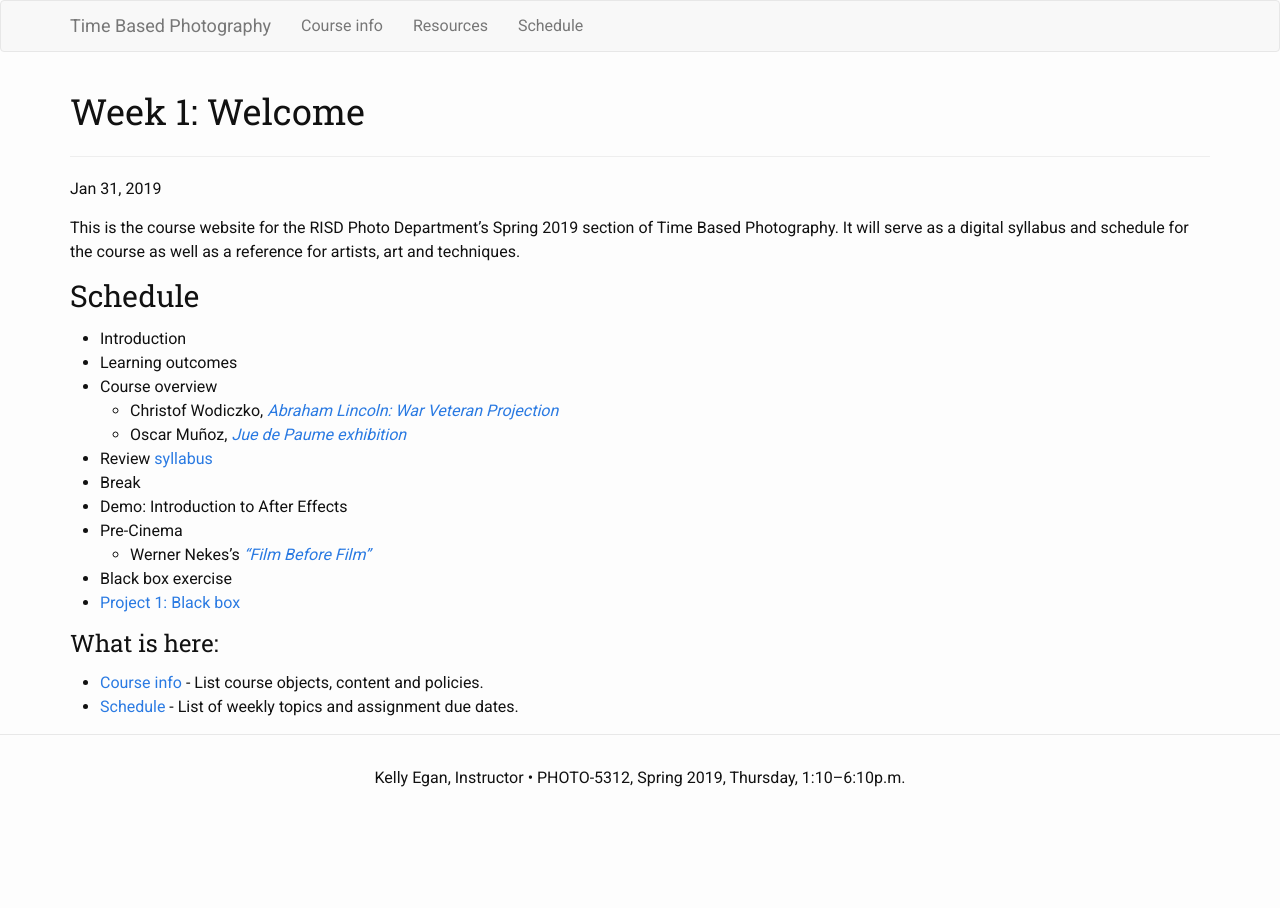
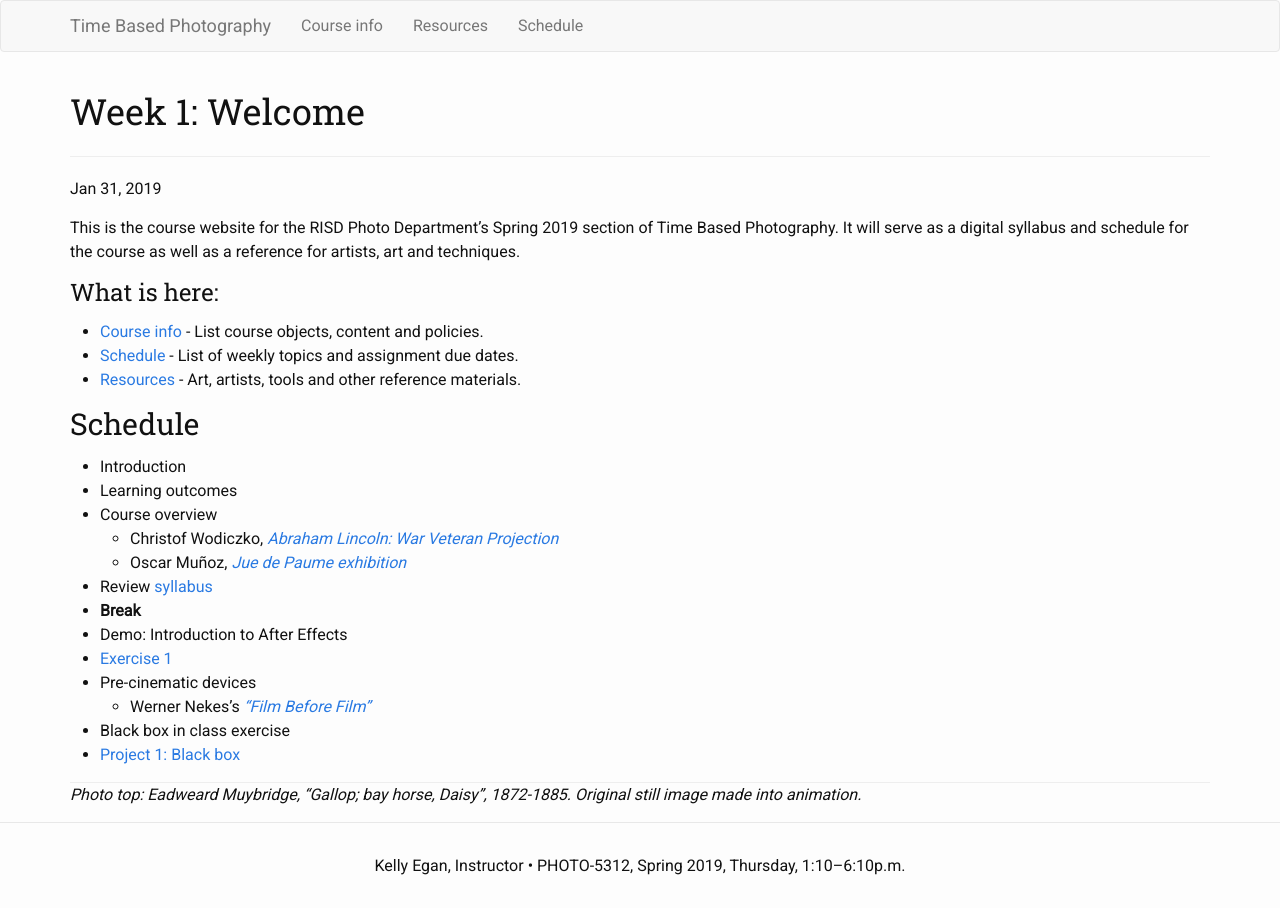
Before and after one commit to kellyegan/StillMoving, a Jekyll site: the page built from _posts/2019-01-31-Welcome.md, in a window 1280 px wide. Built offline with Jekyll 4.4.1, drawn with Linux system fonts in a browser that asks for light colours.

Commit message:
Updates for Week 1 and 2.

```diff
--- a/_posts/2019-01-31-Welcome.md
+++ b/_posts/2019-01-31-Welcome.md
@@ -2,11 +2,15 @@
 layout: post
 title:  "Week 1: Welcome"
 categories: week
-featured-image: Reynaud-Praxinoscope.gif
+featured-image: MuyBridge-HorseGallopAnimated.gif
 image-repeat: true
 ---
+This is the course website for the RISD Photo Department's Spring 2019 section of Time Based Photography.  It will serve as a digital syllabus and schedule for the course as well as a reference for artists, art and techniques.
 
-This is the course website for the RISD Photo Department's Spring 2019 section of Time Based Photography.  It will serve as a digital syllabus and schedule for the course as well as a reference for artists, art and techniques.
+### What is here:
+  * [Course info](course-info) - List course objects, content and policies.
+  * [Schedule](schedule) - List of weekly topics and assignment due dates.
+  * [Resources](resources) - Art, artists, tools and other reference materials.
 
 ## Schedule
 
@@ -16,13 +20,13 @@ This is the course website for the RISD Photo Department's Spring 2019 section o
   * Christof Wodiczko, *[Abraham Lincoln: War Veteran Projection](https://vimeo.com/53446621)*
   * Oscar Muñoz, *[Jue de Paume exhibition](https://vimeo.com/98543782)*
 * Review [syllabus](syllabus)
-* Break
+* **Break**
 * Demo: Introduction to After Effects
-* Pre-Cinema
+* [Exercise 1](Assignments/Exercise-1.html)
+* Pre-cinematic devices
   * Werner Nekes's *["Film Before Film"](https://www.youtube.com/watch?v=fKTvEsvH59g)*
-* Black box exercise
-* <a href="Assignments/Project-1.html">Project 1: Black box</a>
+* Black box in class exercise
+* [Project 1: Black box](Assignments/Project-1.html)
 
-### What is here:
-  * [Course info](course-info) - List course objects, content and policies.
-  * [Schedule](schedule) - List of weekly topics and assignment due dates.
+---
+*Photo top: Eadweard Muybridge, "Gallop; bay horse, Daisy", 1872-1885. Original still image made into animation.*
```
Also changed, not shown: Assignments/Project-1.md (+4 -2 lines), _drafts/2019-02-17-Motion.md (+2 -2 lines), assets/img/Marey-ShakingFlexibleRod-1886.jpg (added).
